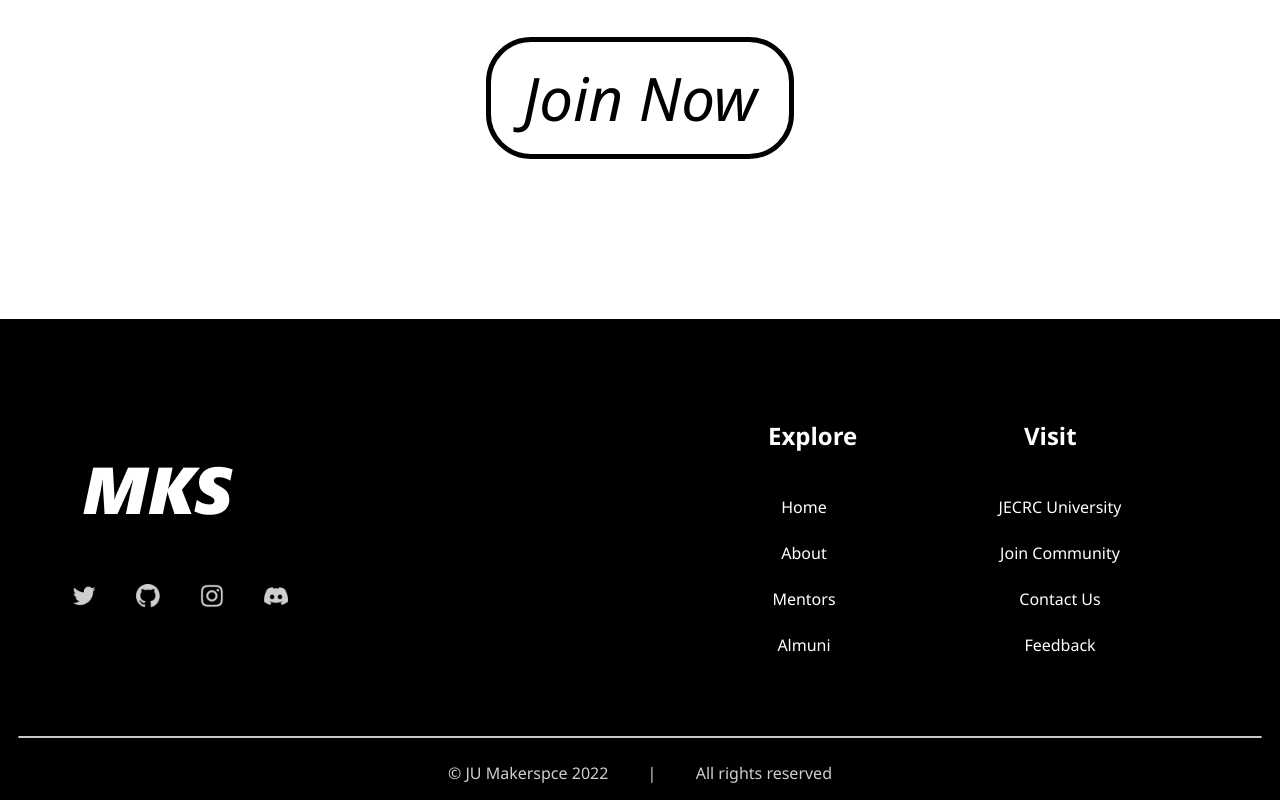
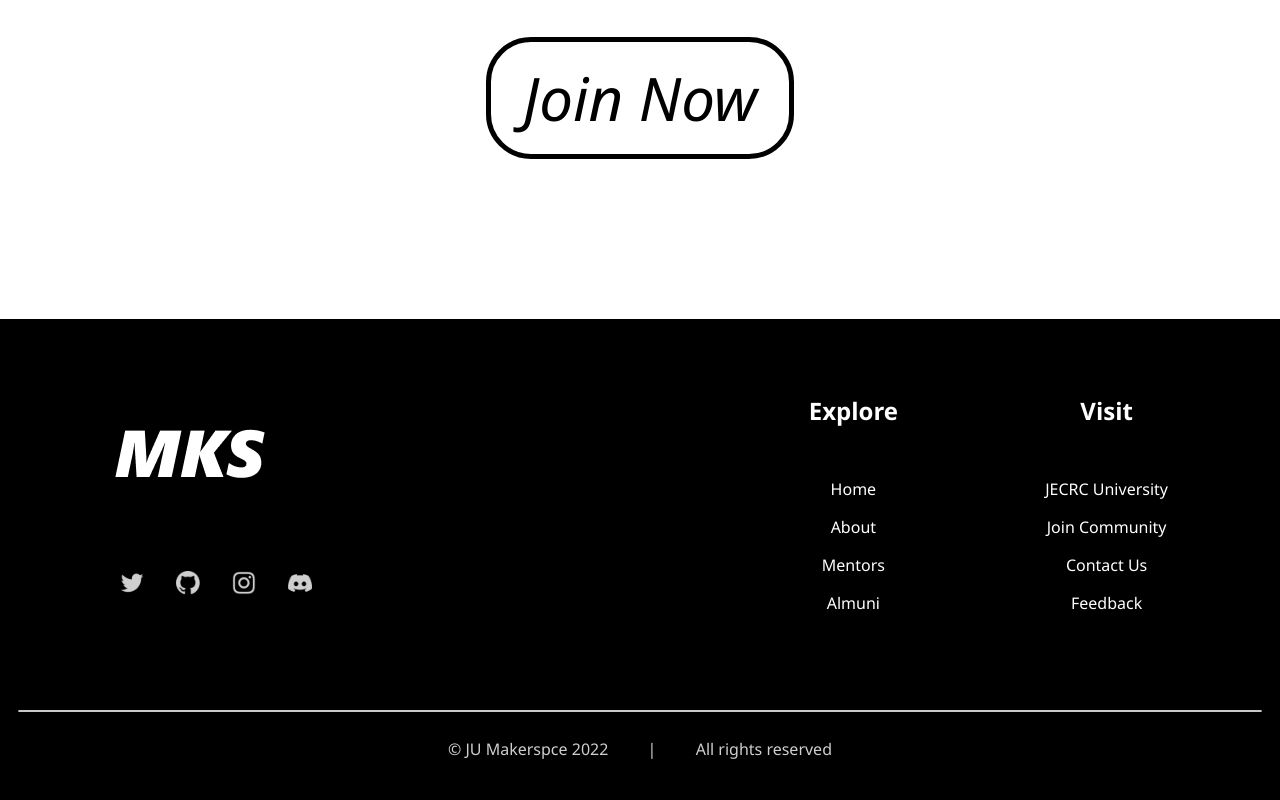
Before and after one commit to ju-makerspace/mks-website, a React (Create React App) app in the folder frontend/: page / in a window 1280 px wide. Shown: the part 2357-3157 px from the top of the page. Built offline with nearby package versions, Linux system fonts and the light colour scheme; the HTML template or start-up script is replaced by a standard one.

Commit message:
Fixed footer

```diff
--- a/frontend/src/styles/desktop/Footer.css
+++ b/frontend/src/styles/desktop/Footer.css
@@ -6,23 +6,65 @@
   /* height: 90vh; */
   background-color: black;
   color: white;
+
+  display: flex;
+  align-items: center;
+  justify-content: center;
+  flex-direction: column;
+  padding: 1.5rem 0;
+
 }
 
 .footer-logo {
   display: flex;
   align-items: center;
   justify-content: space-between;
+  /* border: 2px solid rebeccapurple; */
+  /* margin-top: 2rem; */
+  margin: 3rem 1rem;
+  margin-bottom: 0;
+  width: 95vw;
 }
 
-.footer section {
-  margin-top: 5rem;
-  width: 20vw;
+.footer-logo section {
+  width: 100%;
 }
 
 .sec-container {
+  /* border: 2px solid red; */
+  display: grid;
+  grid-template-columns: repeat(2, 1fr);
+  column-gap: 10vw;
+  margin-right: 5vw;
+}
+
+.Domain {
+  /* border: 2px solid yellow; */
   display: flex;
+  justify-content: center;
   align-items: center;
+  flex-direction: column;
+  width: max-content;
+}
+
+.Domain ul {
+  list-style: none;
+  display: flex;
   justify-content: center;
+  align-items: center;
+  flex-direction: column;
+  padding: 1rem;
+}
+
+.Domain ul li {
+  width: max-content;
+  margin-top: 0.5rem;
+  padding-top: 0.5rem;
+}
+
+
+.Domain h1 {
+  margin: 0.2rem;
 }
 
 .footer .Hero {
@@ -32,27 +74,15 @@
 .Hero ul {
   display: flex;
   align-items: center;
-  justify-content: space-between;
+  justify-content: flex-start;
   list-style: none;
-  margin-top: 3rem;
+  margin-top: 3.5rem;
 }
 
 .Hero ul li img {
   height: 1.5rem;
   cursor: pointer;
-}
-
-.Domain ul {
-  list-style: none;
-  margin-left: -14rem;
-  display: flex;
-  justify-content: center;
-  align-items: center;
-  flex-direction: column;
-}
-
-.Domain ul li {
-  margin-top: 1.5rem;
+  padding: 1rem;
 }
 
 .footer hr {
@@ -66,11 +96,16 @@
 
 .footer .copy-rights {
 
+  /* border: 2px solid rebeccapurple; */
+
   display: flex;
   align-items: center;
   justify-content: space-between;
   width: 30vw;
-  margin: auto;
+  /* height: max-content; */
+  margin: 0.1rem auto;
+  margin-bottom: 0;
+
 
   font-family: 'Segoe UI';
   font-style: normal;
```
